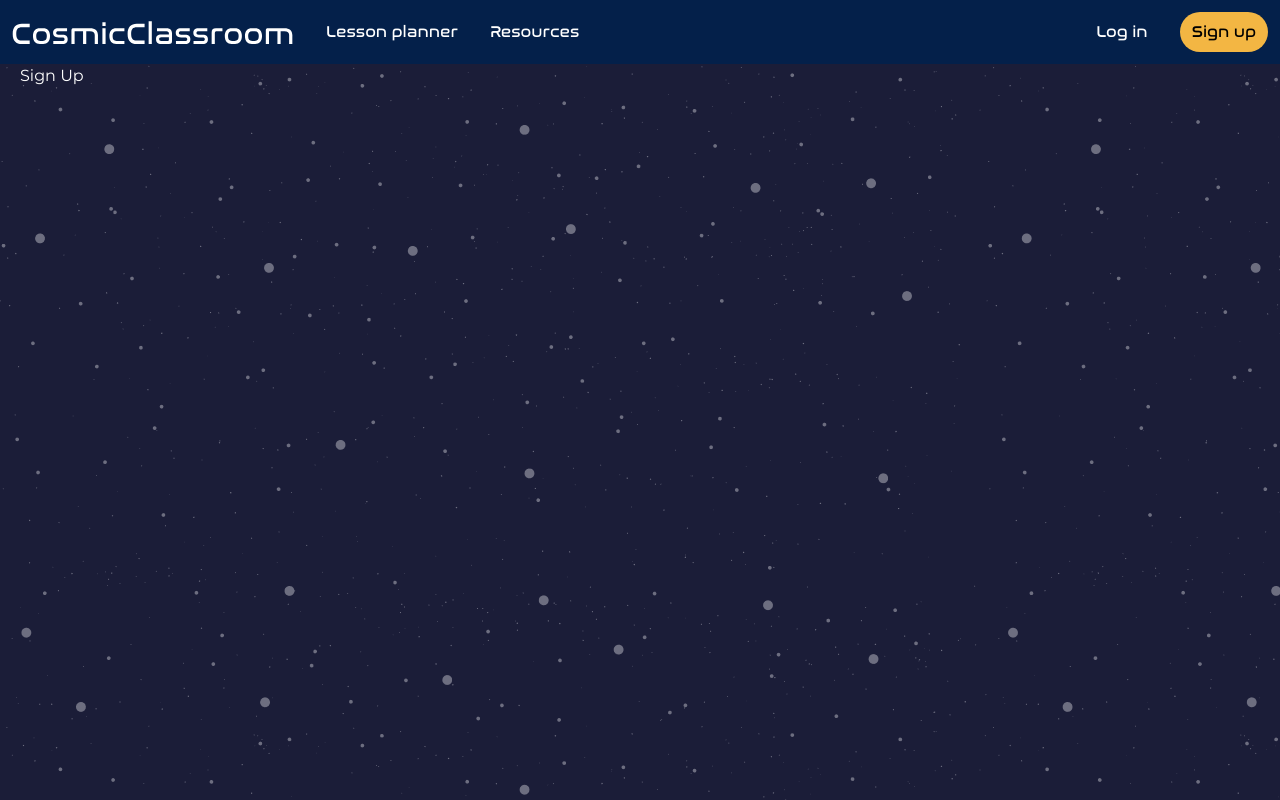
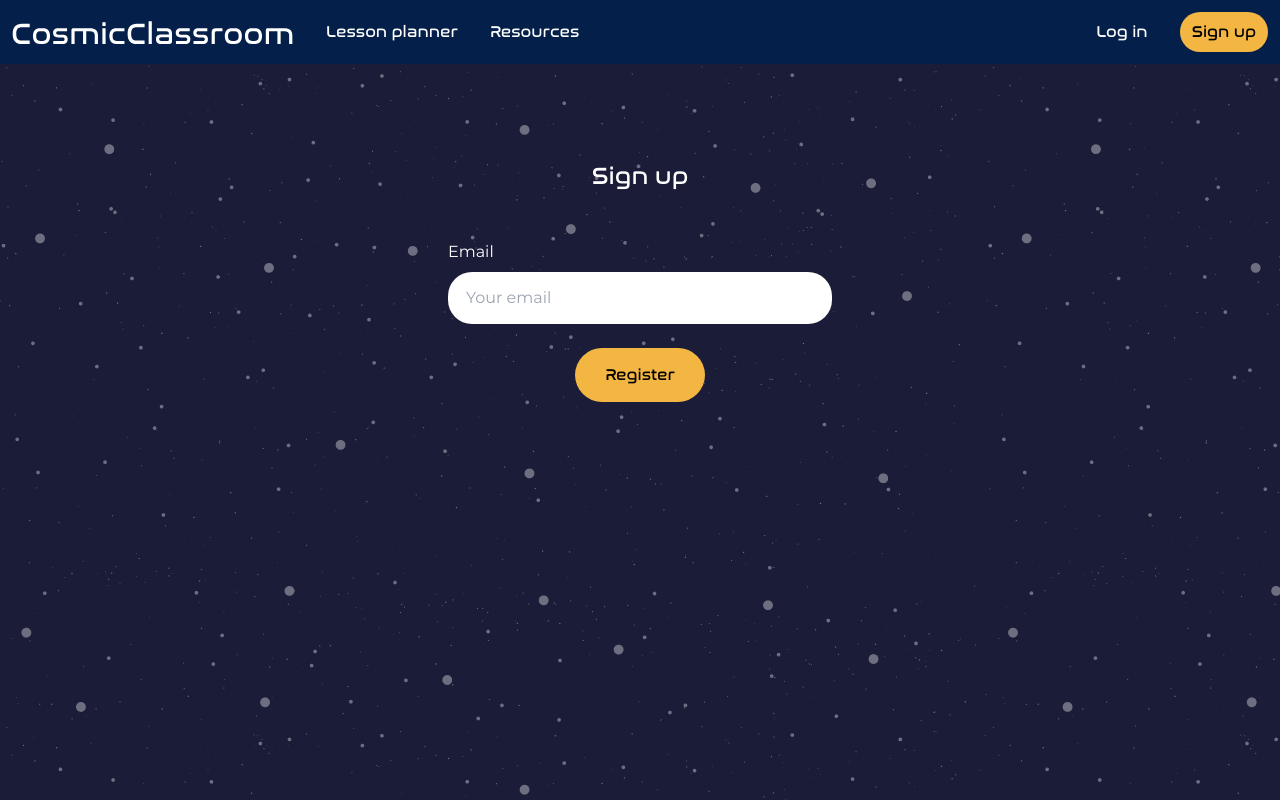
Before and after one commit to margarita2104/cosmic-classroom, a Next.js app in the folder frontend/: page /sign-up in a window 1280 px wide. Built offline with nearby package versions, Linux system fonts and the light colour scheme.

Commit message:
added sign up

```diff
--- a/frontend/app/axios/Axios.tsx
+++ b/frontend/app/axios/Axios.tsx
@@ -1,9 +1,10 @@
-import axios from 'axios'
+import axios from "axios";
 
-const BASE_URL = (window.location.hostname === 'localhost')
-        ? 'http://localhost:8000/'
-        : 'https://cosmic-classroom.vercel.app'
+const BASE_URL =
+  typeof window !== "undefined" && window.location.hostname === "localhost"
+    ? "http://localhost:8000/"
+    : "https://cosmic-classroom.vercel.app";
 
-export const AxiosPanelista = axios.create({
+export const AxiosCosmicClassroom = axios.create({
   baseURL: BASE_URL,
-})
+});
--- a/frontend/app/components/header/Header.tsx
+++ b/frontend/app/components/header/Header.tsx
@@ -15,7 +15,7 @@ const Header = () => {
         <div className="flex items-center gap-8">
           <Link href="/login">Log in</Link>
           <Link
-            className="text-black py-2 px-3 bg-casablanca rounded-full"
+            className="text-black py-2 px-3 bg-casablanca rounded-full hover:bg-golden-bell"
             href="/sign-up"
           >
             Sign up
--- a/frontend/app/globals.css
+++ b/frontend/app/globals.css
@@ -33,7 +33,6 @@ header {
   src: url('../assets/fonts/Nasalization.woff');
 }
 
-
 @font-face {
   font-family: 'Montserrat';
   font-style: normal;
@@ -53,3 +52,20 @@ header {
     text-wrap: balance;
   }
 }
+
+.btn-yellow {
+  font-family: 'Nasalization';
+  padding: 15px 30px;
+  background-color: #F3B643;
+  border-radius: 100px;
+  color: black;
+  transition: background-color 0.3s ease-in-out;
+}
+
+.btn-yellow:hover {
+  background-color: #d59011;
+}
+
+.font-nasalization {
+  font-family: 'Nasalization';
+}
--- a/frontend/app/layout.tsx
+++ b/frontend/app/layout.tsx
@@ -18,7 +18,7 @@ export default function RootLayout({
     <html lang="en">
       <body className={`antialiased flex flex-col min-h-screen text-white`}>
         <Header />
-        <div className="container px-5">{children}</div>
+        <div className="px-5">{children}</div>
       </body>
     </html>
   );
--- a/frontend/app/sign-up/page.tsx
+++ b/frontend/app/sign-up/page.tsx
@@ -1,7 +1,64 @@
+"use client";
+
+import { useRouter } from "next/navigation";
+import { useState } from "react";
+import { AxiosCosmicClassroom } from "../axios/Axios";
+import { AxiosResponse } from "axios";
+
 const SignUp = () => {
+  const [email, setEmail] = useState("");
+  const [error, setError] = useState("");
+  const [response, setResponse] = useState<AxiosResponse | null>(null);
+
+  const router = useRouter();
+
+  const submitHandler = async (e: React.FormEvent<HTMLFormElement>) => {
+    e.preventDefault();
+    setError("");
+    try {
+      const response = await AxiosCosmicClassroom.post("/registration/", {
+        email: email,
+      });
+      setResponse(response);
+    } catch (error) {
+      setError("Email Failed");
+    }
+  };
+
+  if (response) {
+    router.push("/registration/validation");
+  }
   return (
-    <div>
-      <h1>Sign Up</h1>
+    <div className="flex flex-col items-center justify-center mt-24">
+      <h1 className="mb-12 text-2xl font-nasalization">Sign up</h1>
+      <form
+        className="flex flex-col justify-center items-center"
+        onSubmit={submitHandler}
+      >
+        <div className="flex flex-col">
+          <label htmlFor="email" className="mb-2 text-white">
+            Email
+          </label>
+          <input
+            id="email"
+            className="placeholder w-96 py-3 px-4 mb-6 bg-white rounded-3xl text-black outline-none border-2 border-transparent hover:border-royal-blue"
+            type="email"
+            required
+            placeholder="Your email"
+            value={email}
+            onChange={(e) => setEmail(e.target.value)}
+          />
+        </div>
+
+        <div>
+          <button className="btn-yellow w-fit" type="submit">
+            Register
+          </button>
+          {error && (
+            <div className="text-red-600 mt-5 text-center">{error}</div>
+          )}
+        </div>
+      </form>
     </div>
   );
 };
--- a/frontend/tailwind.config.ts
+++ b/frontend/tailwind.config.ts
@@ -13,6 +13,7 @@ const config: Config = {
         foreground: "var(--foreground)",
         'blue-whale': '#04204A',
         'casablanca': '#F3B643',
+        'golden-bell': '#d59011'
       },
     },
   },
```
